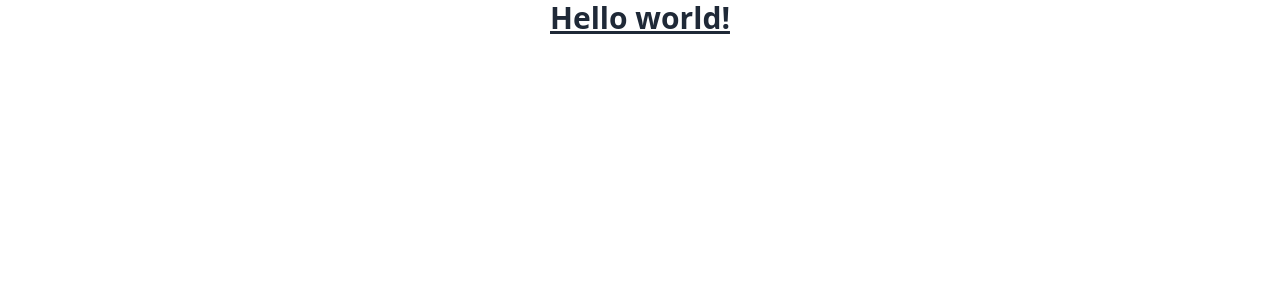
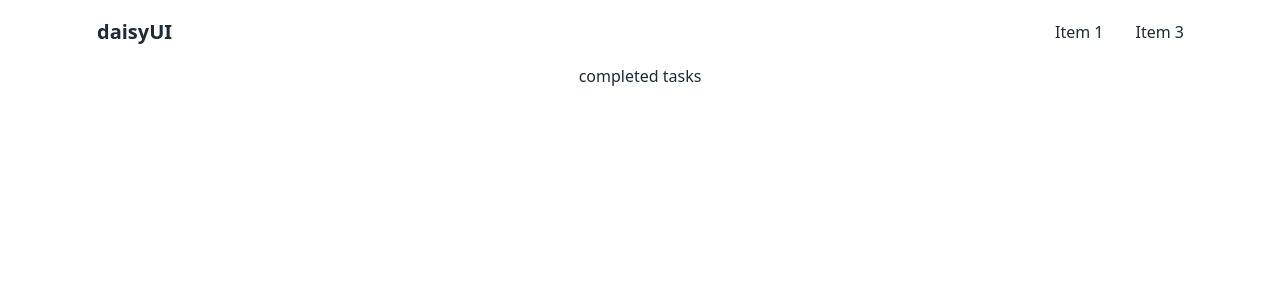
Before and after one commit to Hamed-Hasan/google-task-app, a React (Create React App) app: page / in a window 1280 px wide. Shown: the top 300 px of the page. Built offline with nearby package versions, Linux system fonts and the light colour scheme.

Commit message:
completed route

```diff
--- a/src/App.js
+++ b/src/App.js
@@ -1,12 +1,20 @@
-import logo from './logo.svg';
+import { Routes, Route } from "react-router-dom";
 import './App.css';
+import Calendar from "./Components/Calender/Calendar";
+import CompletedTask from "./Components/CompletedTask/CompletedTask";
+import TodoApp from "./Components/TodoApp/TodoApp";
+import NavBar from './Shared/NavBar';
 
 function App() {
   return (
     <div className="App">
-        <h1 className="text-3xl font-bold underline">
-      Hello world!
-    </h1>
+       <NavBar/>
+       <Routes>
+        <Route path="/" element={<CompletedTask/>}/>
+        <Route path="/task" element={<CompletedTask/>}/>
+        <Route path="/todo" element={<TodoApp/>}/>
+        <Route path="/calendar" element={<Calendar/>}/>
+       </Routes>
     </div>
   );
 }
--- a/src/index.js
+++ b/src/index.js
@@ -3,11 +3,14 @@ import ReactDOM from 'react-dom/client';
 import './index.css';
 import App from './App';
 import reportWebVitals from './reportWebVitals';
+import { BrowserRouter } from 'react-router-dom';
 
 const root = ReactDOM.createRoot(document.getElementById('root'));
 root.render(
   <React.StrictMode>
-    <App />
+   <BrowserRouter>
+      <App />
+    </BrowserRouter>
   </React.StrictMode>
 );
 
```
